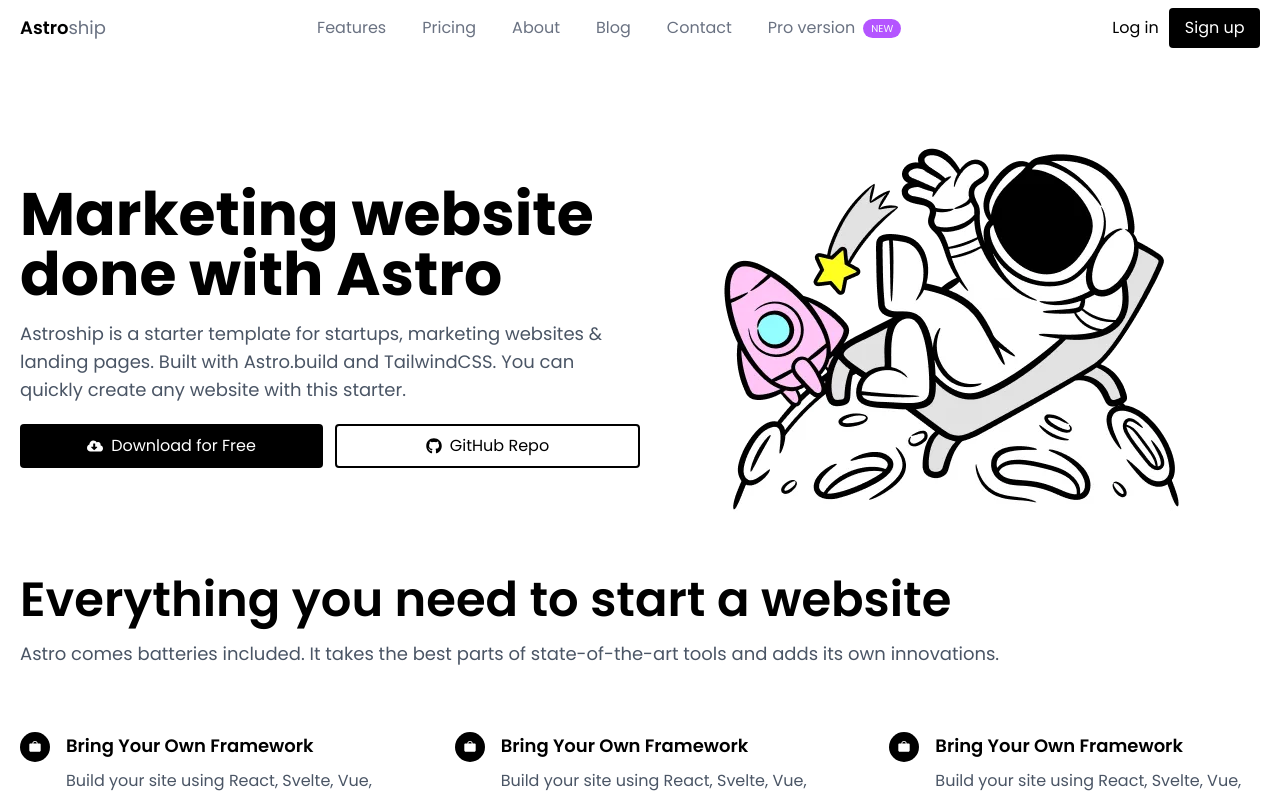
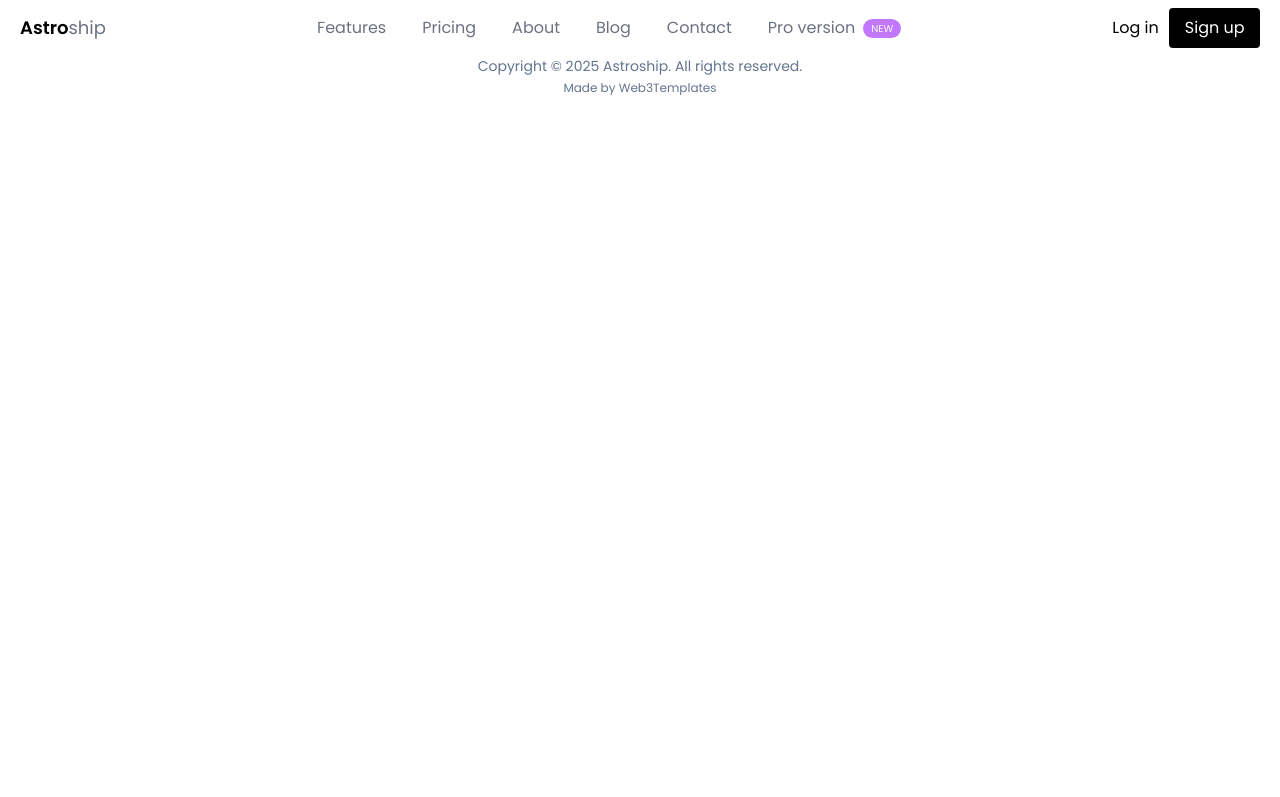
Before and after one commit to examplyz/astroship-template-tailwindcss-practice, a React (Vite) app: page /pricing in a window 1280 px wide. Shown: the top 797 px of the page. Built offline with nearby package versions, Linux system fonts and the light colour scheme.

Commit message:
Routing added

```diff
--- a/src/App.jsx
+++ b/src/App.jsx
@@ -1,14 +1,10 @@
-import Main from "./pages/Main.jsx";
-import Header from "./components/Header.jsx";
-import Footer from "./components/Footer.jsx";
+import RouterProvider from "./providers/RouterProvider.jsx"
 
 function App() {
 
 	return (
 		<div className={"max-w-(--breakpoint-xl) mx-auto px-5"}>
-			<Header/>
-			<Main/>
-			<Footer/>
+			<RouterProvider/>
 		</div>
 	)
 }
--- /dev/null
+++ b/src/providers/RouterProvider.jsx
@@ -0,0 +1,16 @@
+import {BrowserRouter, Routes, Route} from "react-router";
+import Main from "../pages/Main.jsx";
+import Footer from "../components/Footer.jsx";
+import Header from "../components/Header.jsx";
+
+const RouterProvider = () => {
+	return <BrowserRouter>
+		<Header/>
+		<Routes>
+			<Route path="/" element={<Main/>}/>
+		</Routes>
+		<Footer/>
+	</BrowserRouter>
+}
+
+export default RouterProvider
```
